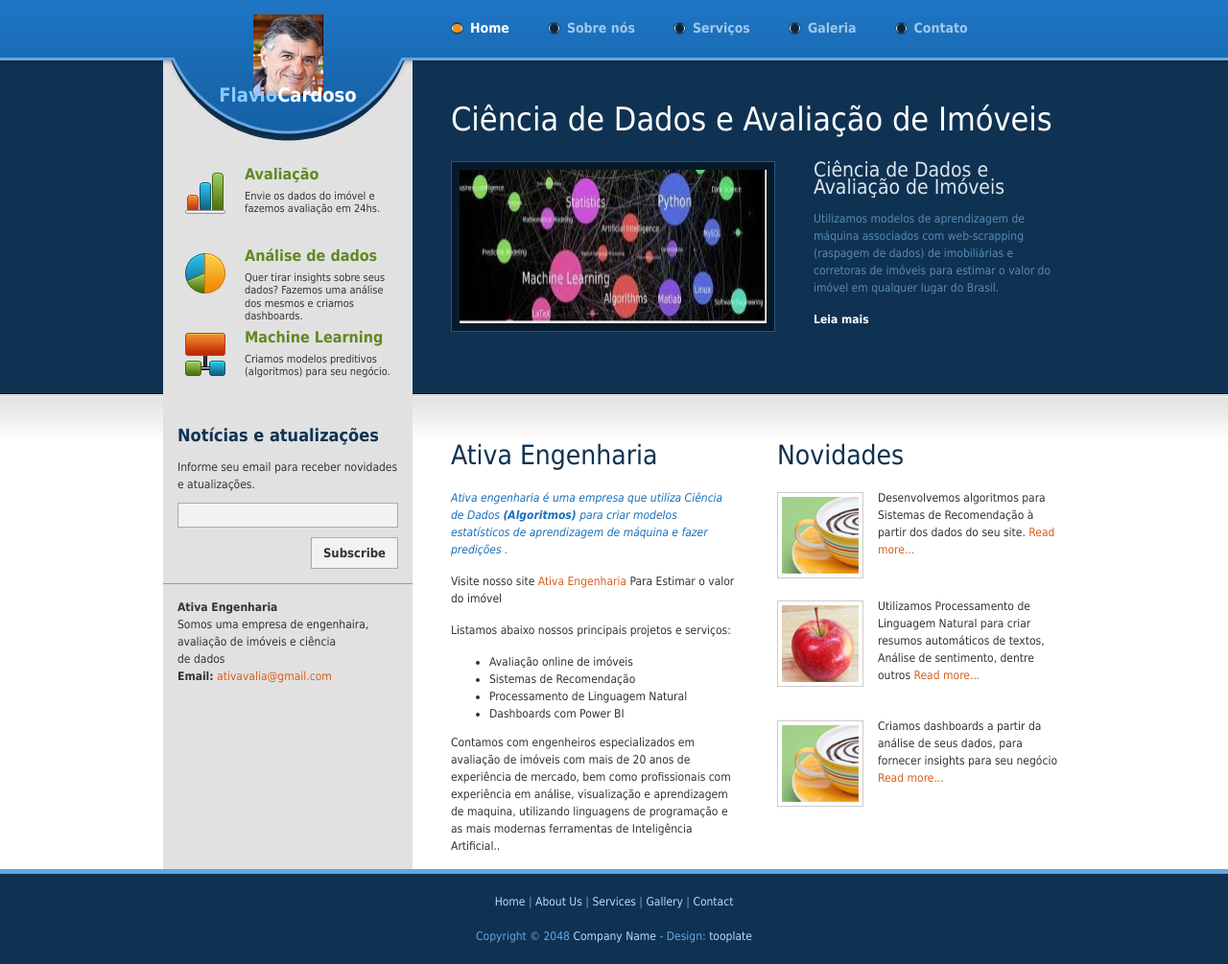
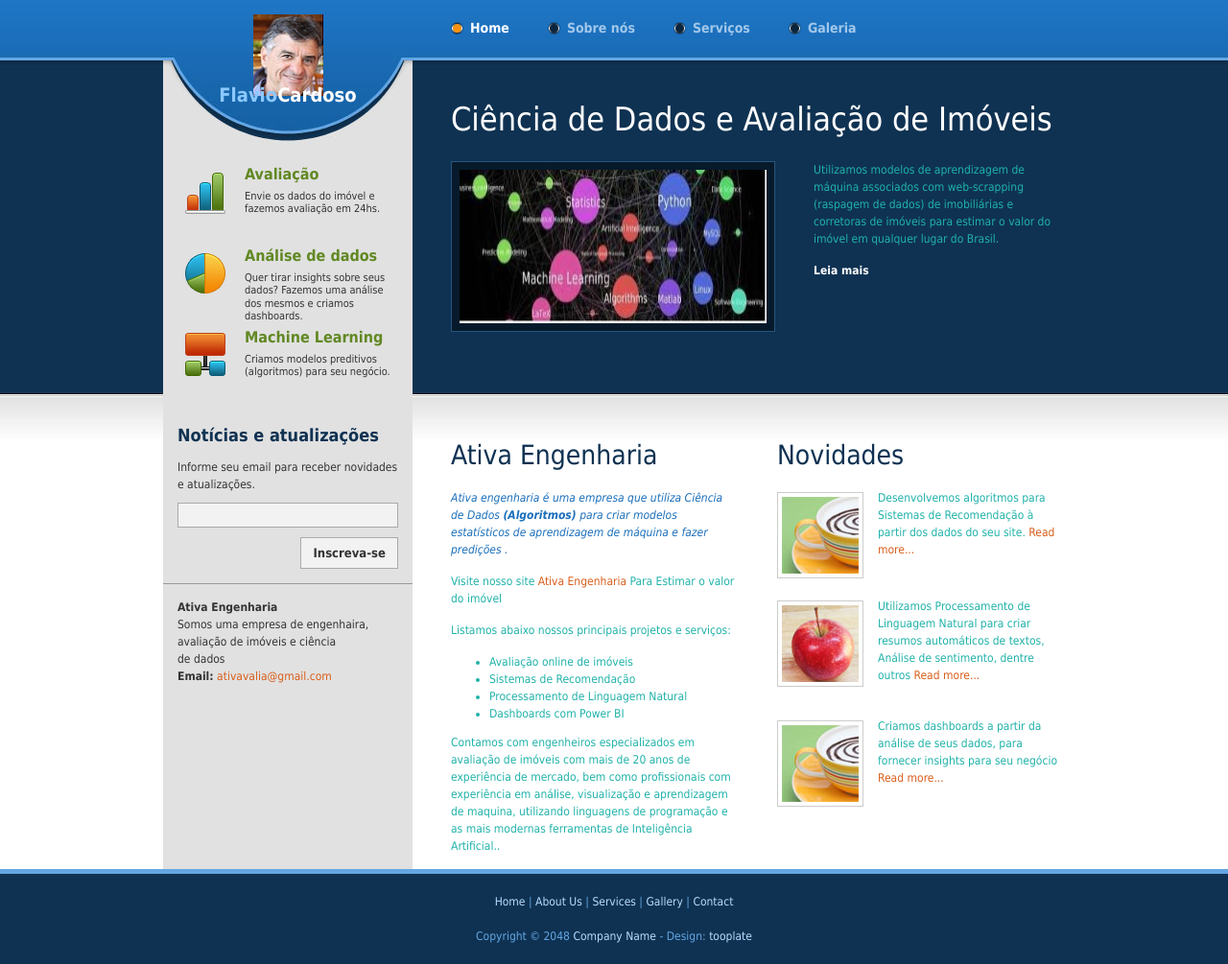
Before and after one commit to ffcgomes/site-flavio-cientista-de-dados, a plain HTML site: page index.html in a window 1280 px wide. Shown: the whole page at 96% size. Drawn offline with Linux system fonts and the light colour scheme.

Commit message:
Update index.html

```diff
--- a/index.html
+++ b/index.html
@@ -35,7 +35,7 @@ http://www.tooplate.com/view/2036-blue-office
 			<form action="#" method="get">
 			Informe seu email para receber novidades e atualizações.<br />
 			<input type="text" id="newsletter_email" name="newsletter_email" class="newsletter_email" />
-            <input type="submit" name="submit_subscribe" id="submit_subscribe" value="Subscribe" />
+            <input type="submit" name="submit_subscribe" id="submit_subscribe" value="Inscreva-se" />
             </form>
 			</div>
 
@@ -59,7 +59,6 @@ http://www.tooplate.com/view/2036-blue-office
                 <li><a href="about.html">Sobre nós</a></li>
                 <li><a href="services.html">Serviços</a></li>
                 <li><a href="gallery.html">Galeria</a></li>
-                <li><a href="contact.html">Contato</a></li>
             </ul>
         </div> <!-- end of tooplate_menu -->
 
@@ -67,10 +66,10 @@ http://www.tooplate.com/view/2036-blue-office
 
        	  <h1>Ciência de Dados e Avaliação de Imóveis</h1>
         	<img src="images/featured_project.jpg" alt="Feature 01" />
-        	<h3>Ciência de Dados e Avaliação de Imóveis</h3>
-            <p>Utilizamos modelos de aprendizagem de máquina associados com web-scrapping (raspagem de dados)
+        	<!--h3>Ciência de Dados e Avaliação de Imóveis</h3-->
+            <p > <font color="#20B2AA">Utilizamos modelos de aprendizagem de máquina associados com web-scrapping (raspagem de dados)
                 de imobiliárias e corretoras de imóveis para estimar o valor do imóvel em qualquer lugar do Brasil.</p>
-            <a href="#">Leia mais</a>
+            <a href="#">Leia mais</#88888></a>
         </div> <!-- end of featured project -->
 
         <div id="tooplate_content">
```
